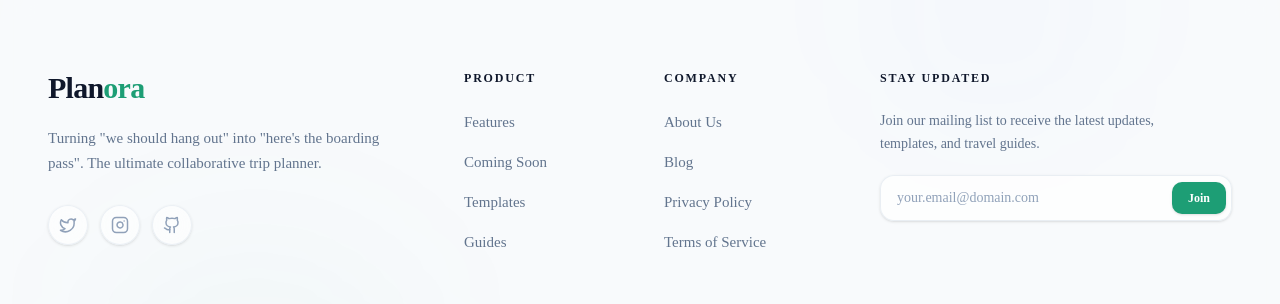
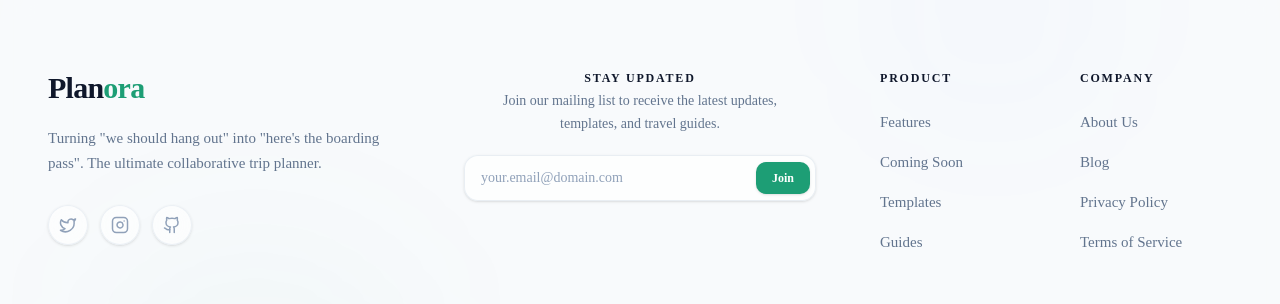
Before and after one commit to apoorvmaurya/planora, a Next.js app: page / in a window 1280 px wide. Shown: the part 3272-3576 px from the top of the page. Built offline with nearby package versions, Linux system fonts and the light colour scheme; no server answers.

Commit message:
style: shift newsletter to the center column for better visual balance and professional symmetry

```diff
--- a/components/layout/Footer.tsx
+++ b/components/layout/Footer.tsx
@@ -53,10 +53,10 @@ export function Footer() {
       <div className="w-full max-w-7xl mx-auto px-6 sm:px-8 lg:px-12 relative z-10">
         {/* ===== Main Footer Content ===== */}
         <div className="py-16 sm:py-20 lg:py-24">
-          <div className="grid grid-cols-1 md:grid-cols-2 lg:grid-cols-12 gap-12 lg:gap-16">
+          <div className="grid grid-cols-1 md:grid-cols-3 gap-12 lg:gap-16 items-start">
 
-            {/* Brand block — Spans 4/12 width on desktop, 1 col on tablet, full width on mobile */}
-            <div className="md:col-span-1 lg:col-span-4 flex flex-col items-center md:items-start text-center md:text-left space-y-5">
+            {/* Brand block — Spans 1/3 width on desktop and tablet, full width on mobile */}
+            <div className="flex flex-col items-center md:items-start text-center md:text-left space-y-5">
               <Link href="/" className="text-3xl font-extrabold tracking-tight text-slate-900 dark:text-white hover:opacity-90 transition-opacity">
                 Plan<span className="text-[#1D9E75]">ora</span>
               </Link>
@@ -83,9 +83,29 @@ export function Footer() {
               </div>
             </div>
 
-            {/* Links block — Spans 4/12 width on desktop, 1 col on tablet, full width on mobile */}
-            {/* Inside, it is always a clean 2-column grid so Product and Company are perfectly side-by-side! */}
-            <div className="grid grid-cols-2 gap-8 sm:gap-12 md:col-span-1 lg:col-span-4 max-w-[280px] sm:max-w-xs mx-auto w-full md:max-w-none md:mx-0">
+            {/* Newsletter block — Spans 1/3 width, perfectly centered on desktop, tablet, and mobile */}
+            <div className="flex flex-col items-center text-center space-y-5 md:max-w-xs lg:max-w-sm mx-auto w-full">
+              <h4 className="font-semibold text-slate-900 dark:text-slate-100 text-xs uppercase tracking-[0.15em] mb-1">
+                Stay Updated
+              </h4>
+              <p className="text-slate-500 dark:text-slate-400 text-sm leading-relaxed max-w-[280px]">
+                Join our mailing list to receive the latest updates, templates, and travel guides.
+              </p>
+              <div className="relative flex items-center w-full max-w-sm">
+                <input
+                  type="email"
+                  placeholder="your.email@domain.com"
+                  className="w-full bg-white/70 dark:bg-slate-900/60 border border-slate-200/70 dark:border-slate-800/80 rounded-xl py-3 pl-4 pr-[4.5rem] text-sm text-slate-900 dark:text-white placeholder-slate-400 dark:placeholder-slate-500 focus:outline-none focus:ring-2 focus:ring-[#1D9E75]/30 focus:border-[#1D9E75] dark:focus:border-teal-500 transition-all duration-300 shadow-sm"
+                />
+                <button className="absolute right-1.5 bg-[#1D9E75] hover:bg-[#15805e] text-white text-xs font-bold px-4 py-2 rounded-lg transition-all duration-200 cursor-pointer shadow-sm hover:shadow-md hover:shadow-[#1D9E75]/20">
+                  Join
+                </button>
+              </div>
+            </div>
+
+            {/* Links block — Spans 1/3 width, Product & Company perfectly side-by-side, aligned to the right on larger screens */}
+            <div className="flex justify-center md:justify-end w-full">
+              <div className="grid grid-cols-2 gap-8 sm:gap-12 w-full max-w-[280px] sm:max-w-xs md:max-w-none">
                 {/* Product links */}
                 <div className="flex flex-col items-center md:items-start text-center md:text-left">
                   <h4 className="font-semibold text-slate-900 dark:text-slate-100 text-xs uppercase tracking-[0.15em] mb-5 sm:mb-6">
@@ -126,25 +146,6 @@ export function Footer() {
                   </ul>
                 </div>
               </div>
-
-            {/* Newsletter block — Spans 4/12 width on desktop, full width on tablet/mobile */}
-            <div className="md:col-span-2 lg:col-span-4 flex flex-col items-center md:items-start text-center md:text-left">
-              <h4 className="font-semibold text-slate-900 dark:text-slate-100 text-xs uppercase tracking-[0.15em] mb-5 sm:mb-6">
-                Stay Updated
-              </h4>
-              <p className="text-slate-500 dark:text-slate-400 text-sm leading-relaxed mb-5 max-w-[320px]">
-                Join our mailing list to receive the latest updates, templates, and travel guides.
-              </p>
-              <div className="relative flex items-center w-full max-w-sm">
-                <input
-                  type="email"
-                  placeholder="your.email@domain.com"
-                  className="w-full bg-white/70 dark:bg-slate-900/60 border border-slate-200/70 dark:border-slate-800/80 rounded-xl py-3 pl-4 pr-[4.5rem] text-sm text-slate-900 dark:text-white placeholder-slate-400 dark:placeholder-slate-500 focus:outline-none focus:ring-2 focus:ring-[#1D9E75]/30 focus:border-[#1D9E75] dark:focus:border-teal-500 transition-all duration-300 shadow-sm"
-                />
-                <button className="absolute right-1.5 bg-[#1D9E75] hover:bg-[#15805e] text-white text-xs font-bold px-4 py-2 rounded-lg transition-all duration-200 cursor-pointer shadow-sm hover:shadow-md hover:shadow-[#1D9E75]/20">
-                  Join
-                </button>
-              </div>
             </div>
 
           </div>
```
Also changed, not shown: public/sw.js. Lines whose indentation alone changed are shown as unchanged.
